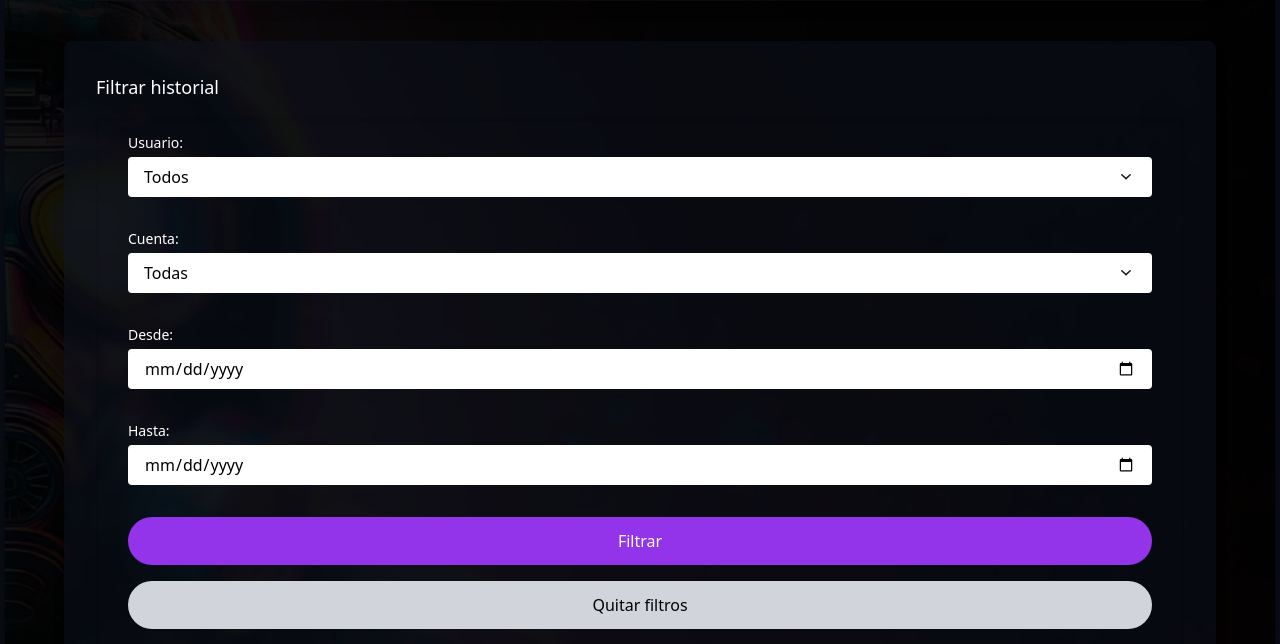
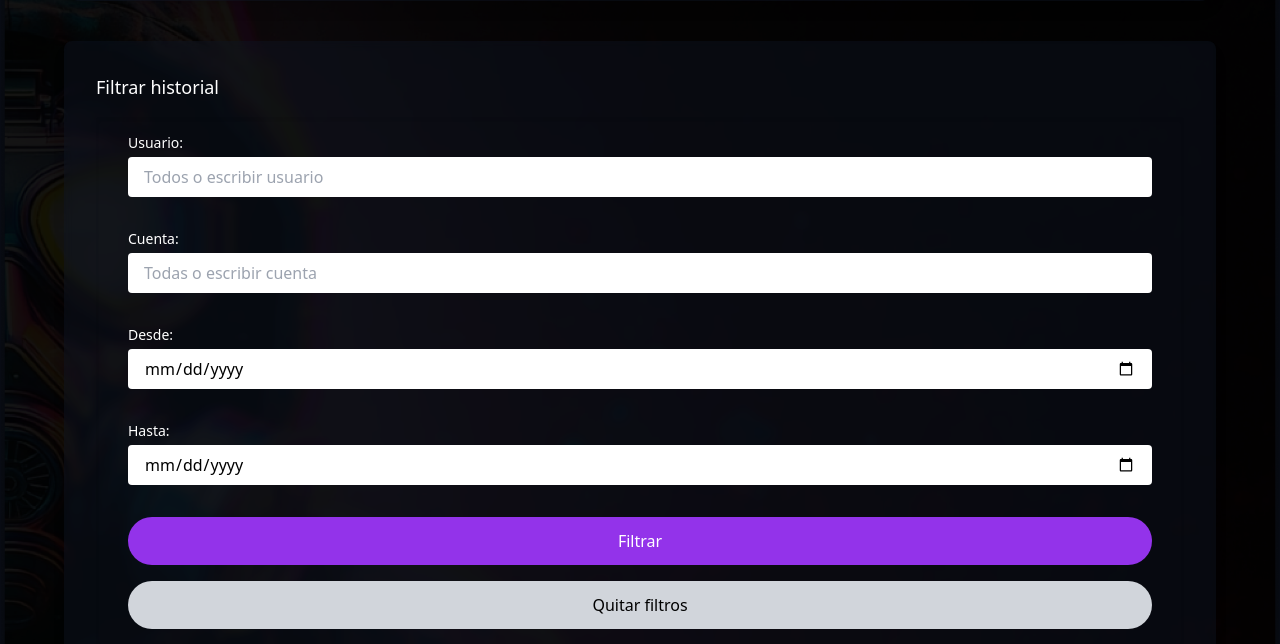
Before and after one commit to FlorenciaZalez/codigosflask, a Flask app: page /admin in a window 1280 px wide. Shown: the part 217-861 px from the top of the page. Run offline with Flask 3, Linux system fonts and the light colour scheme; some libraries are stand-ins or nearby versions.

Commit message:
Add admin searchable filters, copy-code action, and RV/CF restriction rules

```diff
--- a/codigo_app/app.py
+++ b/codigo_app/app.py
@@ -132,10 +132,25 @@ def entregar_codigo():
         if codigos_hoy >= 10:
             mensaje = "⚠️ Límite diario alcanzado: no podés pedir más de 10 códigos hoy."
             return render_template("entregar_codigo.html", mensaje=mensaje)
-        tres_dias_atras = datetime.now() - timedelta(days=3)
-        ultima = Historial.query.filter_by(usuario=session['usuario'], cuenta=cuenta).order_by(Historial.fecha.desc()).first()
-        if ultima and ultima.fecha > tres_dias_atras:
-            dias_restantes = (ultima.fecha + timedelta(days=3) - datetime.now()).days + 1
+
+        usuario_actual = Usuario.query.filter_by(nombre=session['usuario']).first()
+        codigo_cliente_usuario = (usuario_actual.codigo_cliente or '').strip().upper() if usuario_actual else ''
+        dias_restriccion = 3
+        if codigo_cliente_usuario.startswith('RV'):
+            dias_restriccion = 2
+        elif codigo_cliente_usuario.startswith('CF'):
+            dias_restriccion = 7
+
+        fecha_restriccion = datetime.now() - timedelta(days=dias_restriccion)
+        ultima = Historial.query.filter(
+            Historial.usuario == session['usuario'],
+            func.lower(Historial.cuenta) == cuenta_lower
+        ).order_by(Historial.fecha.desc()).first()
+
+        if ultima and ultima.fecha > fecha_restriccion:
+            dias_restantes = (ultima.fecha + timedelta(days=dias_restriccion) - datetime.now()).days + 1
+            if dias_restantes < 1:
+                dias_restantes = 1
             mensaje = f"⚠️ Debés esperar {dias_restantes} día(s) para volver a pedir un código de esta cuenta."
             return render_template("entregar_codigo.html", mensaje=mensaje)
         row = Codigo.query.filter(func.lower(Codigo.cuenta) == cuenta_lower).first()
@@ -358,9 +373,9 @@ def admin():
     if usuario_filtro or cuenta_filtro or fecha_inicio or fecha_fin:
         query = Historial.query
         if usuario_filtro:
-            query = query.filter(func.lower(Historial.usuario) == usuario_filtro.lower())
+            query = query.filter(Historial.usuario.ilike(f"%{usuario_filtro}%"))
         if cuenta_filtro:
-            query = query.filter(func.lower(Historial.cuenta) == cuenta_filtro.lower())
+            query = query.filter(Historial.cuenta.ilike(f"%{cuenta_filtro}%"))
         if fecha_inicio:
             query = query.filter(Historial.fecha >= fecha_inicio)
         if fecha_fin:
--- a/codigo_app/templates/admin.html
+++ b/codigo_app/templates/admin.html
@@ -109,31 +109,37 @@
                     <div class="flex flex-col gap-4 w-full">
                         <div class="w-full relative mb-4">
                             <label class="block text-base sm:text-sm font-medium mb-1">Usuario:</label>
-                            <div class="relative">
-                                <select name="usuario_filtro" class="bg-white text-black rounded px-4 py-2 w-full focus:outline-none focus:ring-2 focus:ring-violet-500 appearance-none" style="height: 40px; min-width: 120px;">
-                                    <option value="">Todos</option>
-                                    {% for user in usuarios_historial %}
-                                    <option value="{{ user }}" {% if request.args.get('usuario_filtro') == user %}selected{% endif %}>{{ user }}</option>
-                                    {% endfor %}
-                                </select>
-                                <span class="pointer-events-none absolute right-4 top-1/2 transform -translate-y-1/2">
-                                    <svg width="20" height="20" fill="#1E1E1E" viewBox="0 0 20 20"><path fill-rule="evenodd" d="M5.23 7.21a.75.75 0 011.06.02L10 10.584l3.71-3.354a.75.75 0 111.02 1.1l-4.25 3.84a.75.75 0 01-1.02 0l-4.25-3.84a.75.75 0 01.02-1.06z" clip-rule="evenodd"/></svg>
-                                </span>
-                            </div>
+                            <input
+                              type="text"
+                              name="usuario_filtro"
+                              list="usuarios_historial_list"
+                              value="{{ request.args.get('usuario_filtro', '') }}"
+                              placeholder="Todos o escribir usuario"
+                              class="bg-white text-black rounded px-4 py-2 w-full focus:outline-none focus:ring-2 focus:ring-violet-500"
+                              style="height: 40px; min-width: 120px;"
+                            >
+                            <datalist id="usuarios_historial_list">
+                                {% for user in usuarios_historial %}
+                                <option value="{{ user }}"></option>
+                                {% endfor %}
+                            </datalist>
                         </div>
                         <div class="w-full relative mb-4">
                             <label class="block text-base sm:text-sm font-medium mb-1">Cuenta:</label>
-                            <div class="relative">
-                                <select name="cuenta_filtro" class="bg-white text-black rounded px-4 py-2 w-full focus:outline-none focus:ring-2 focus:ring-violet-500 appearance-none" style="height: 40px; min-width: 120px;">
-                                    <option value="">Todas</option>
-                                    {% for cta in cuentas_historial %}
-                                    <option value="{{ cta }}" {% if request.args.get('cuenta_filtro') == cta %}selected{% endif %}>{{ cta }}</option>
-                                    {% endfor %}
-                                </select>
-                                <span class="pointer-events-none absolute right-4 top-1/2 transform -translate-y-1/2">
-                                    <svg width="20" height="20" fill="#1E1E1E" viewBox="0 0 20 20"><path fill-rule="evenodd" d="M5.23 7.21a.75.75 0 011.06.02L10 10.584l3.71-3.354a.75.75 0 111.02 1.1l-4.25 3.84a.75.75 0 01-1.02 0l-4.25-3.84a.75.75 0 01.02-1.06z" clip-rule="evenodd"/></svg>
-                                </span>
-                            </div>
+                            <input
+                              type="text"
+                              name="cuenta_filtro"
+                              list="cuentas_historial_list"
+                              value="{{ request.args.get('cuenta_filtro', '') }}"
+                              placeholder="Todas o escribir cuenta"
+                              class="bg-white text-black rounded px-4 py-2 w-full focus:outline-none focus:ring-2 focus:ring-violet-500"
+                              style="height: 40px; min-width: 120px;"
+                            >
+                            <datalist id="cuentas_historial_list">
+                                {% for cta in cuentas_historial %}
+                                <option value="{{ cta }}"></option>
+                                {% endfor %}
+                            </datalist>
                         </div>
                         <div class="w-full relative mb-4">
                             <label class="block text-base sm:text-sm font-medium mb-1">Desde:</label>
```
Also changed, not shown: codigo_app/templates/entregar_codigo.html (+39 -1 lines).
